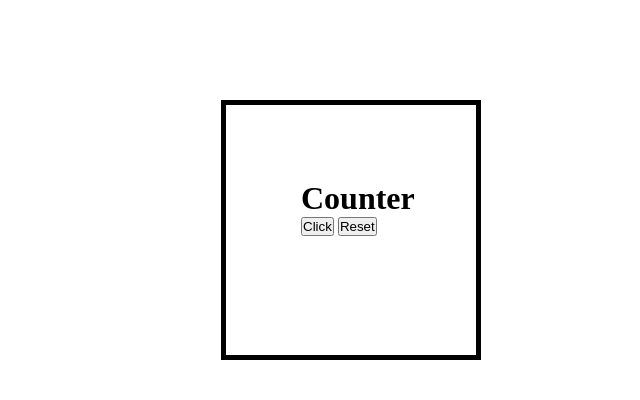
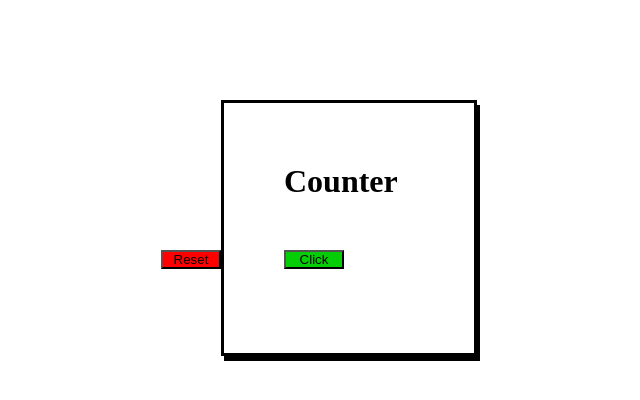
Before and after one commit to S-Hightower/Python, a Flask app: page / in a window 1280 px wide. Shown: the top 400 px of the page, without its empty margins (29-669 px from the left). Run offline with Flask 2, Linux system fonts and the light colour scheme.

Commit message:
css completed

```diff
--- a/flask/fundamentals/Counter/static/style.css
+++ b/flask/fundamentals/Counter/static/style.css
@@ -6,11 +6,34 @@
 .container{
     height:250px;
     width: 250px;
-    border: 5px solid black;
+    border: 3px solid black;
     margin-top: 100px;
     margin-left: 250px;
+    box-shadow: 3px 5px;
 }
 
 .box{
-    padding:75px;
+    padding: 60px;
 }
+
+#clickCounter{
+    margin-left: 55px;
+    margin-top: 10px;
+}
+
+.countOne{
+    height: auto;
+    width: 60px;
+    background-color: rgb(6, 206, 6);
+    position: fixed;
+    top: 250px;
+}
+
+.resetLikes{
+    height: auto;
+    width: 60px;
+    background-color: red;
+    position: fixed;
+    top: 250px;
+    right: 1030px;
+}
```
